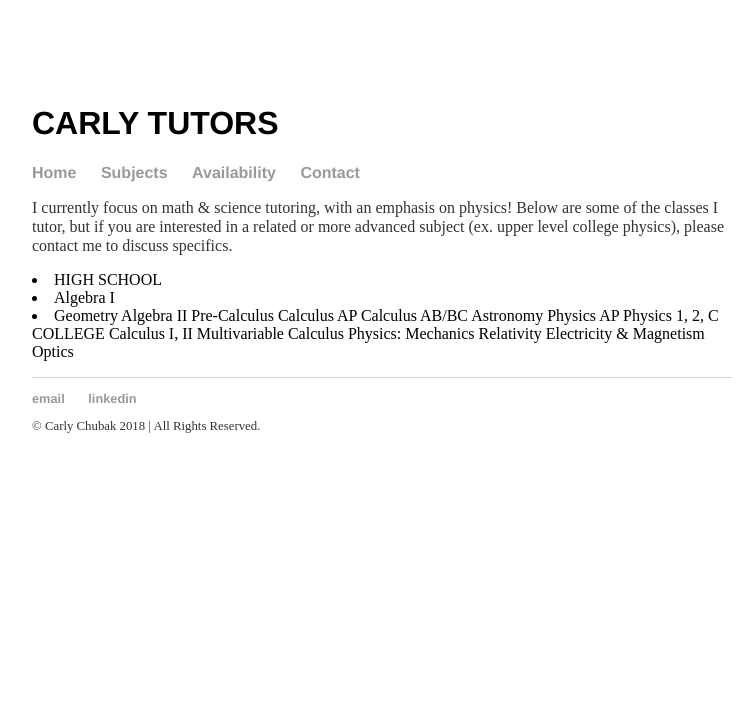
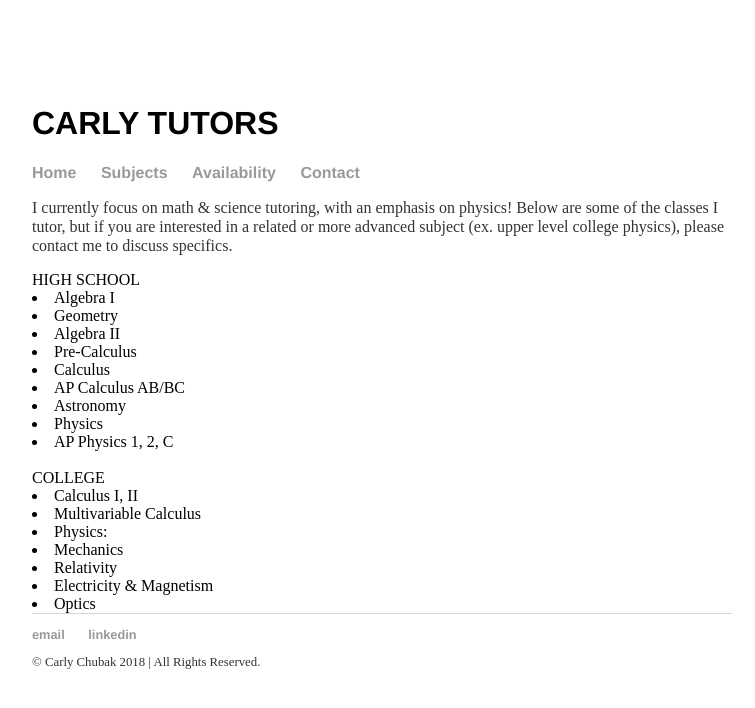
Before and after one commit to carlychubak/tutor, a Jekyll site: the page built from subjects/index.html, in a window 1280 px wide. Shown: the top 708 px of the page, without its empty margins (258-1013 px from the left). Built offline with Jekyll 4.4.1, drawn with Linux system fonts in a browser that asks for light colours; part of the change alters nothing that is shown.

```diff
--- a/subjects/index.html
+++ b/subjects/index.html
@@ -7,28 +7,30 @@ title: Carly Tutors
 	I currently focus on math & science tutoring, with an emphasis on physics!
 	Below are some of the classes I tutor, but if you are interested in a related or
 more advanced subject (ex. upper level college physics), please contact me to discuss specifics.
+	</p>
 
-  <li>HIGH SCHOOL
+  HIGH SCHOOL<br>
   <li>Algebra I
   <li>Geometry
-  Algebra II
-  Pre-Calculus
-  Calculus
-  AP Calculus AB/BC
-  Astronomy
-  Physics
-  AP Physics 1, 2, C
+  <li>Algebra II
+  <li>Pre-Calculus
+  <li>Calculus
+  <li>AP Calculus AB/BC
+  <li>Astronomy
+  <li>Physics
+  <li>AP Physics 1, 2, C
+  <br>
+	  <br>
+  COLLEGE<br>
+ <li> Calculus I, II
+ <li> Multivariable Calculus
+ <li> Physics:
+ <li> Mechanics
+ <li> Relativity
+  <li>Electricity & Magnetism
+  <li>Optics
 
-  COLLEGE
-  Calculus I, II
-  Multivariable Calculus
-  Physics:
-  Mechanics
-  Relativity
-  Electricity & Magnetism
-  Optics
 
-	</p>
 
 
 
```
